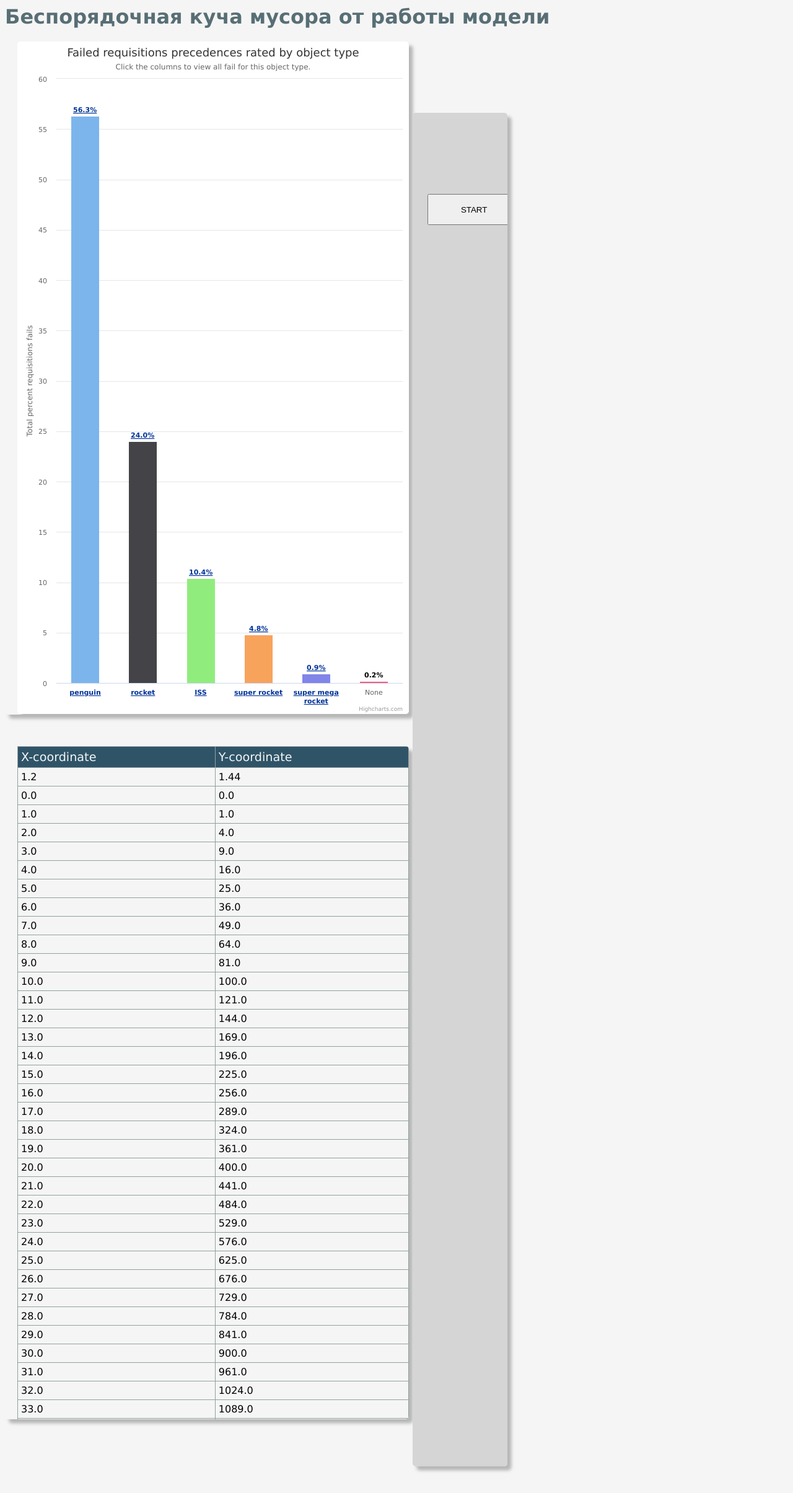
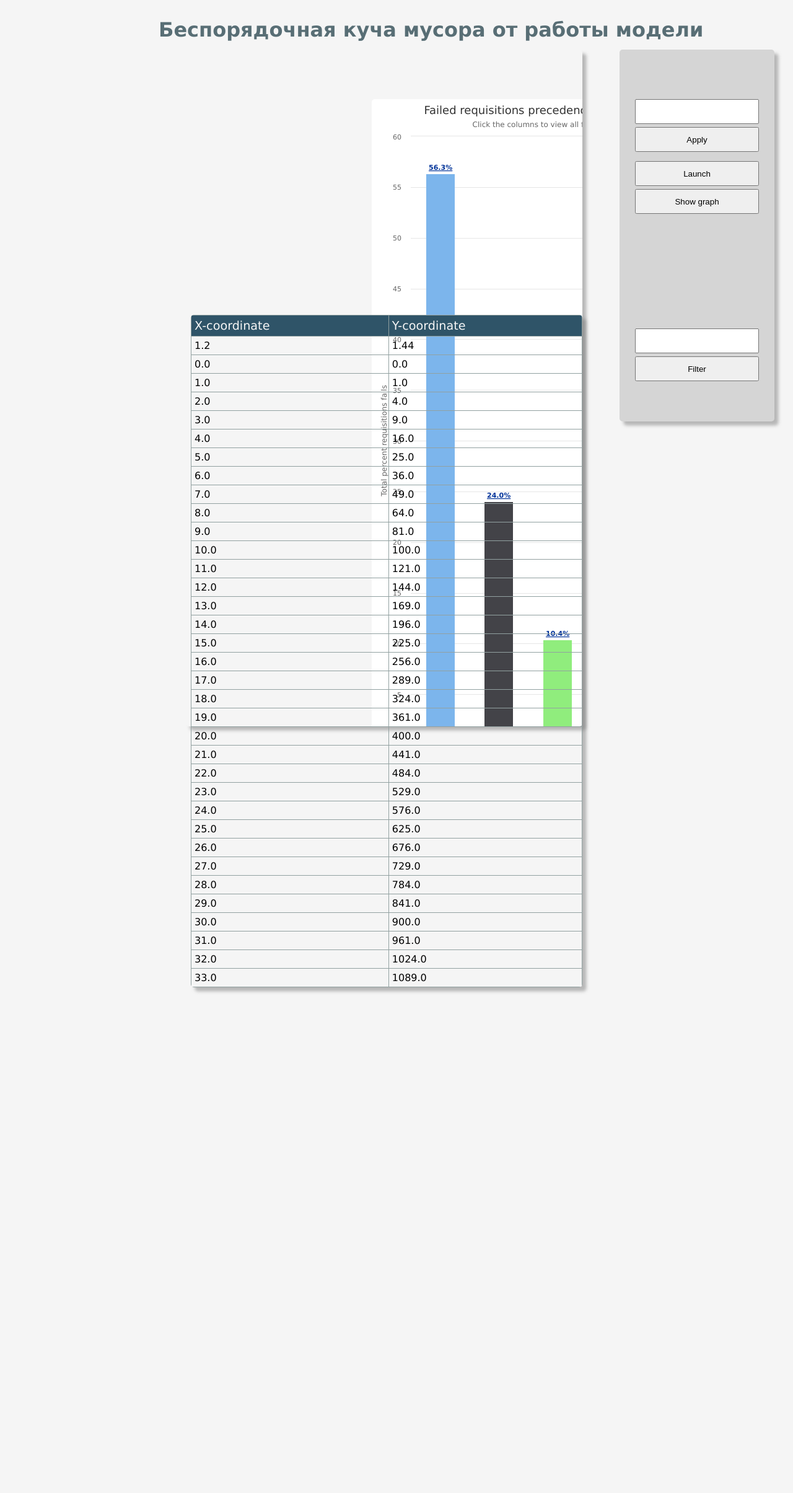
Before and after one commit to vetakim/Lucy, a Django app: page /ElfenLied/home/ in a window 1280 px wide. Shown: the top 2409 px of the page at 62% size. Run offline with Django 3.2, Linux system fonts and the light colour scheme; data comes from the database, SQL or seed files in the repository; some libraries are stand-ins or nearby versions.

```diff
--- a/Lucy/ElfenLied/templates/lucyDJ/base.html
+++ b/Lucy/ElfenLied/templates/lucyDJ/base.html
@@ -8,12 +8,14 @@
     <script src="https://code.highcharts.com/modules/drilldown.js"></script>
     <style type="text/css">
 body {
-    background-color: #f5f5f5
+    background-color: #f5f5f5;
 }
             h1 {
                 font-size:2em;
                 font-family: Verdana, Arial, Helvetica, sans-serif;
                 color: #586e75;
+                position: absolute;
+                left: 20%;
             }
             h2 {
                 font-size:1.2em;
@@ -56,42 +58,49 @@ body {
             }
             div {
                 width: 50%;
+                min-width: 600px;
                 height: 42%;
+                min-height: 400px;
+                position: absolute;
+                left: 300px;
+                top: 80px;
                 overflow: auto;
                 border-radius: 5px;
                 box-shadow: 0.4em 0.4em 5px rgba(122,122,122,0.5);
+                padding-right: 0px;
+                padding-left: 0px;
             }
             .graphblock {
-                padding: 0px;
-                padding-right: 0px;
-                padding-left: 20px;
                 float: left;
             }
             .tableblock {
-                padding: 0px;
-                padding-right: 0px;
-                padding-left: 20px;
                 position: relative;
                 float: left;
-                top: 2%;
+                top: 500px;
             }
             .buttonpanel {
                 background: #d5d5d5;
-                width: 12%;
-                height: 84%;
-                padding: 0px;
-                padding-left: 0px;
+                min-width: 250px;
+                width: 15%;
+                min-height: 500px;
+                height: 600px;
                 position: absolute;
-                left: 52%;
-                top: 7%;
-                float: right;
+                left: 1000px;
+                float: left;
+                overflow: hidden;
             }
             button {
-                width: 150px;
-                height: 50px;
+                min-width: 200px;
+                min-height: 40px;
                 position: absolute;
-                left: 16%;
-                top: 6%;
+                left: 10%;
+                overflow: hidden;
+            }
+            input {
+                width: 200px;
+                height: 40px;
+                position: absolute;
+                left: 10%
             }
 
     </style>
--- a/Lucy/ElfenLied/templates/lucyDJ/home.html
+++ b/Lucy/ElfenLied/templates/lucyDJ/home.html
@@ -178,6 +178,11 @@ $(function () {
         </table>
     </div>
     <div class="buttonpanel">
-        <button> START </button>
+        <input style="top: 80px" id="realisations">
+        <button style="top: 125px" id="config_ready"> Apply </button>
+        <button style="top: 180px" id="launch"> Launch </button>
+        <button style="top: 225px" id="show_graph"> Show graph</button>
+        <input style="top: 450px" id="request">
+        <button style="top: 495px"id="filter"> Filter </button>
     </div>
 {% endblock %}
```
Also changed, not shown: 1 other file.
